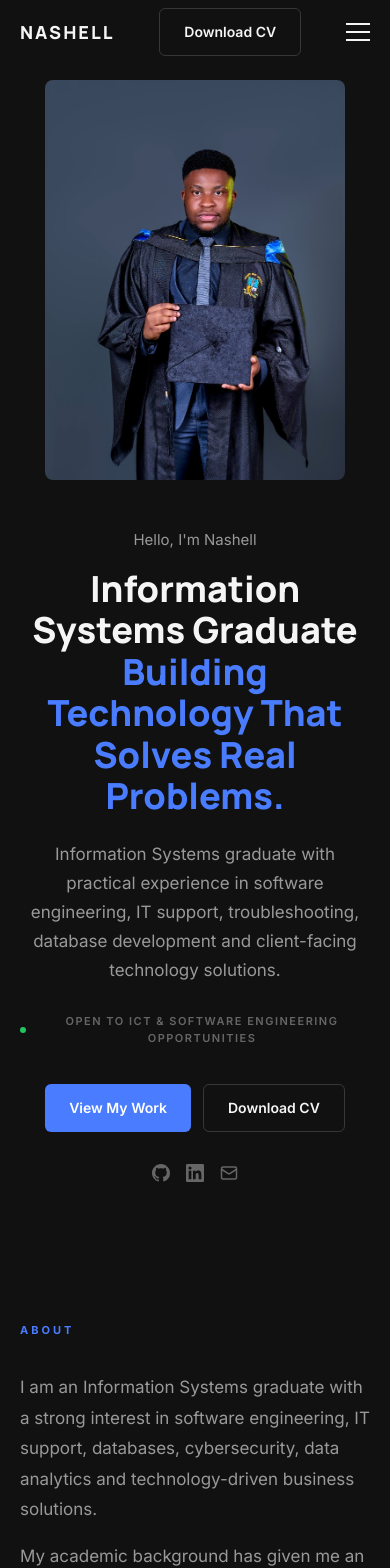
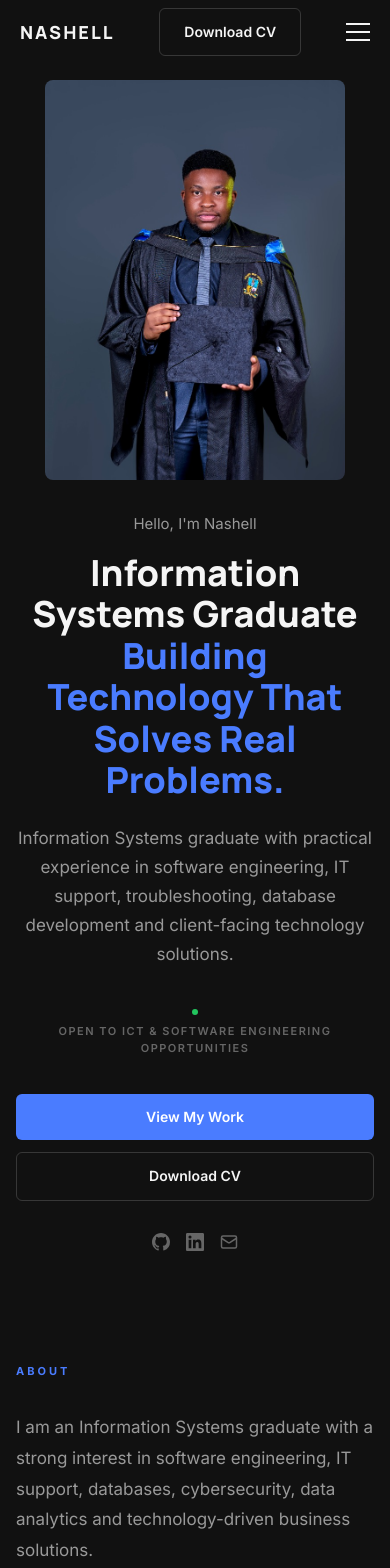
Before and after one commit to nashell263/portfolio, a React (Vite) app: page / in a window 390 px wide. Shown: the top 1568 px of the page. Built offline with nearby package versions, Linux system fonts and the light colour scheme.

Commit message:
feat: optimize mobile responsiveness for small devices (iphone/android)

```diff
--- a/src/components/Career.css
+++ b/src/components/Career.css
@@ -183,3 +183,24 @@
     margin-left: 16px;
   }
 }
+
+@media (max-width: 480px) {
+  .career__degree {
+    flex-direction: column;
+    gap: 16px;
+  }
+
+  .career__grade {
+    text-align: left;
+  }
+
+  .career__cert {
+    flex-direction: column;
+    gap: 4px;
+  }
+
+  .career__extra {
+    flex-direction: column;
+    gap: 2px;
+  }
+}
--- a/src/components/Contact.css
+++ b/src/components/Contact.css
@@ -63,7 +63,12 @@
 @media (max-width: 768px) {
   .contact__actions {
     flex-direction: column;
-    max-width: 280px;
+    max-width: 100%;
+  }
+
+  .contact__actions .btn {
+    width: 100%;
+    justify-content: center;
   }
 
   .footer__inner {
--- a/src/components/Home.css
+++ b/src/components/Home.css
@@ -127,3 +127,25 @@
     justify-content: center;
   }
 }
+
+@media (max-width: 480px) {
+  .home__inner {
+    gap: 32px;
+  }
+
+  .home__actions {
+    flex-direction: column;
+  }
+
+  .home__actions .btn {
+    width: 100%;
+    justify-content: center;
+  }
+
+  .home__status {
+    flex-direction: column;
+    gap: 8px;
+    align-items: center;
+    text-align: center;
+  }
+}
--- a/src/components/Work.css
+++ b/src/components/Work.css
@@ -200,3 +200,18 @@
     gap: 32px;
   }
 }
+
+@media (max-width: 480px) {
+  .work__metrics {
+    grid-template-columns: 1fr;
+  }
+
+  .work__project-actions {
+    flex-direction: column;
+  }
+
+  .work__project-actions .btn {
+    width: 100%;
+    justify-content: center;
+  }
+}
--- a/src/index.css
+++ b/src/index.css
@@ -129,3 +129,15 @@ h1, h2, h3, h4, h5, h6 { font-family: var(--font-display); font-weight: 700; lin
     padding: 0 20px;
   }
 }
+
+@media (max-width: 480px) {
+  :root {
+    --section-gap: 72px;
+  }
+  .container {
+    padding: 0 16px;
+  }
+  .section {
+    padding: var(--section-gap) 0;
+  }
+}
```
